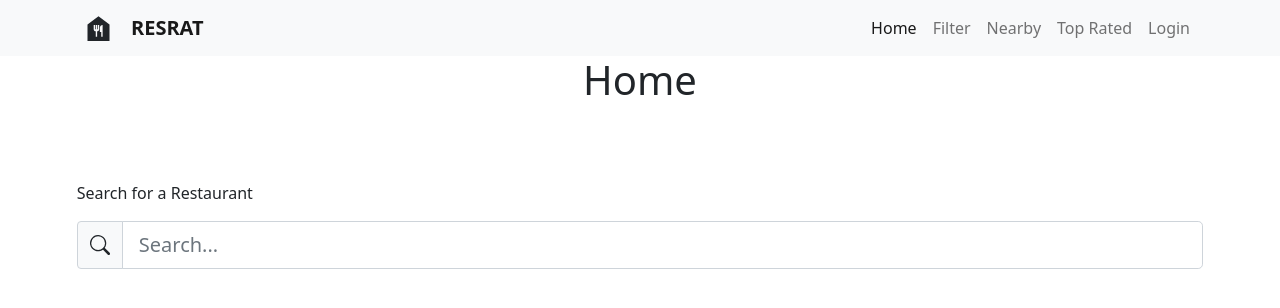
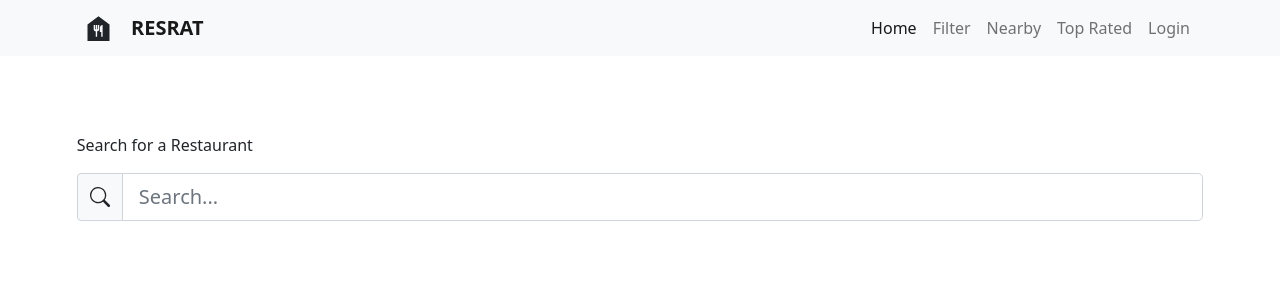
Before and after one commit to rba1aji/restoview, a React (Create React App) app: page / in a window 1280 px wide. Shown: the top 308 px of the page. Built offline with nearby package versions, Linux system fonts and the light colour scheme.

Commit message:
1 file modified

```diff
--- a/src/pages/Home/index.js
+++ b/src/pages/Home/index.js
@@ -3,7 +3,7 @@ import Search from '../../components/Search';
 const HomeContainer = () => {
   return (
     <>
-      <h1 className="text-center">Home</h1>
+      {/* <h1 className="text-center">Home</h1> */}
       <Search />
     </>
   );
```
